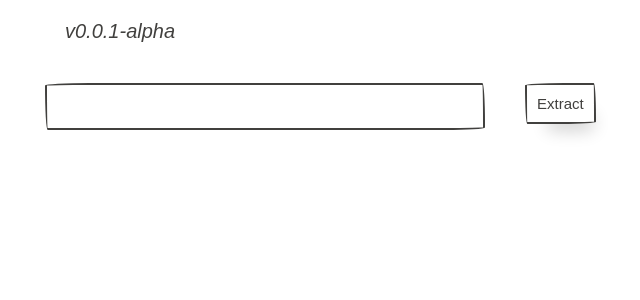
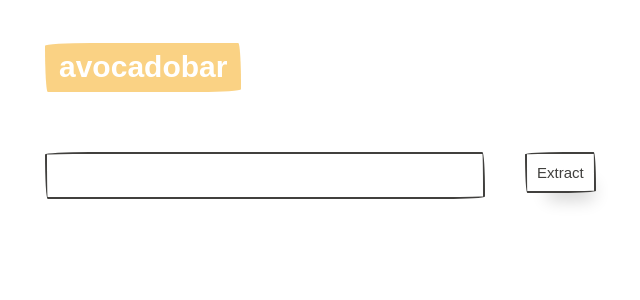
Before and after one commit to husnulhamidiah/instagram-downloader, a Svelte app: page / in a window 1280 px wide. Shown: the top 300 px of the page, without its empty margins (135-775 px from the left). Built offline with nearby package versions, Linux system fonts and the light colour scheme; a web font is replaced by a local one.

Commit message:
Add error handler, bug fix and styling

```diff
--- a/src/App.svelte
+++ b/src/App.svelte
@@ -5,18 +5,26 @@
 	import { getMediaByCode } from 'instagram-stories'
 
 	let url, media
+  let mediaExist = true
 
 	const getMedia = async () => {
-    const code = extractUrl(url)
-		const { graphql : { shortcode_media } } = await getMediaByCode(code)
-		const nodes = await extractMedia(shortcode_media)
+    try {
+      const code = extractUrl(url)
+      const { graphql : { shortcode_media } } = await getMediaByCode(code)
+      const nodes = await extractMedia(shortcode_media)
 
-		media = Array.isArray(nodes) ? nodes : [ nodes ]
-		url = ''
+      media = Array.isArray(nodes) ? nodes : [ nodes ]
+      url = ''
+      mediaExist = true
+    } catch (error) {
+      media = []
+      url = ''
+      mediaExist = false
+    }
   }
 
   const extractUrl = (url) => {
-    const regex = /p\/([a-z0-9]+)/gi
+    const regex = /p\/([_a-z0-9]+)/gi
     const match = url.match(regex)
 
     return (match) ? match.shift().substring(2) : url
@@ -52,10 +60,22 @@
   }
 </script>
 
+<style>
+  .badge.hero {
+    background-color: #fad284;
+  }
+</style>
+
 <main class="container">
-	<blockquote>
-		<p><em>v0.0.1-alpha</em></p>
-	</blockquote>
+  <div>
+    <h3 class="padding-left"><span class="badge hero">avocadobar</span></h3>
+  </div>
+
+  {#if !mediaExist}
+    <div class="row flex-spaces">
+      <div class="alert alert-danger">Media not found</div>
+    </div>
+  {/if}
 
   <Form bind:url={ url } on:click={ getMedia }></Form>
 	<Media media={ media }></Media>
--- a/src/Media.svelte
+++ b/src/Media.svelte
@@ -11,8 +11,8 @@
 </script>
 
 <style>
-  .no-padding {
-    padding: 0;
+  .media {
+    border: 10px solid #fad284;
   }
   .image-media {
     width: 250px;
@@ -28,7 +28,7 @@
 <div class="row">
   {#each media as medium, i}
     {#if medium && medium.src && medium.typename}
-      <div class="col no-padding">
+      <div class="col padding-none">
         <div popover-bottom="Download" on:click={ onClickHandler } data-source={ medium.src }>
           {#if medium.typename == 'GraphImage'}
             <img src={ medium.src } alt="media" class="media image-media">
```
Also changed, not shown: 1 other file (tests, documents, lock files or other folders).
